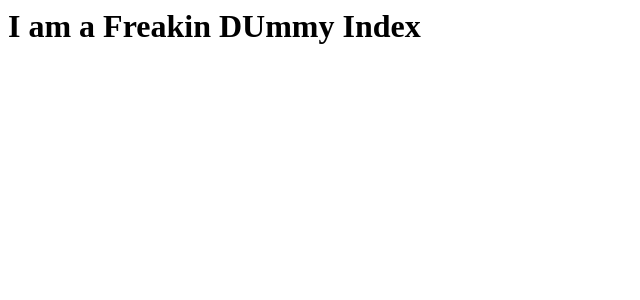
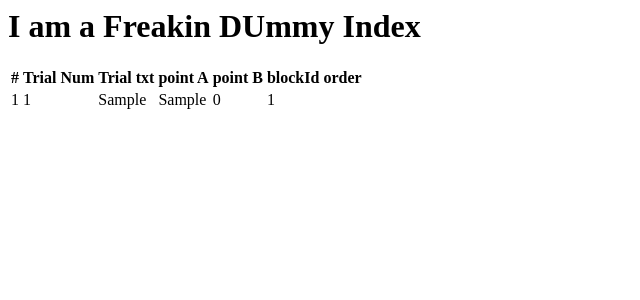
Before and after one commit to BeshoyAtef/SubMap, a Django app: template userui/templates/index.html in a window 1280 px wide. Shown: the top 300 px of the page, without its empty margins (0-640 px from the left). Run offline with Django 3.2, Linux system fonts and the light colour scheme; the template is opened without the code that fills it: values that come from a table or form of the project are taken from there, others are empty; tables that the repository leaves empty hold one stand-in row (values such as "Sample post"); parts of the project's set-up code (start-up, migrations or seed data) failed here and were passed over.

Commit message:
Add submiter method to controle the tasks per user

```diff
--- a/userui/templates/index.html
+++ b/userui/templates/index.html
@@ -4,5 +4,32 @@
 </head>
 <body>
 <h1>I am a Freakin DUmmy Index</h1>
+				{%if trials %}
+            <table class="table table-hover">
+              <thead>
+                <tr>
+                  <th>#</th>
+                  <th>Trial Num</th>
+                  <th>Trial txt</th>
+                  <th>point A</th>
+                  <th>point B</th>
+                  <th>blockId</th>
+                  <th>order</th>
+                </tr>
+              </thead>
+              <tbody>
+                  {%for trail in trials%}
+                <tr>
+                  <td>{{trail.id}}</td>
+                  <td>{{trail.trialNumber}}</td>
+                  <td>{{trail.pointA}}</td>
+                  <td>{{trail.pointB}}</td>
+                  <td>{{trail.blockId}}</td>
+                  <td>{{trail.order}}</td>
+                </tr>
+                  {% endfor %}
+              </tbody>
+            </table>
+            {% endif %}
 </body>
 </html>
--- a/userui/urls.py
+++ b/userui/urls.py
@@ -4,5 +4,5 @@ from userui.views import *
 
 urlpatterns = patterns('',
     url(r'^$', index),
-    # url(r'^vps_action/(?P<action>\w{0,50})/(?P<vps>\w{0,50})/$', vps_action),
+    url(r'^submit/(?P<user>\w{0,50})/(?P<block>\w{0,50})/(?P<trial>\w{0,50})/$', submitter),
 )
```
Also changed, not shown: userui/views.py (+14 -17 lines).
